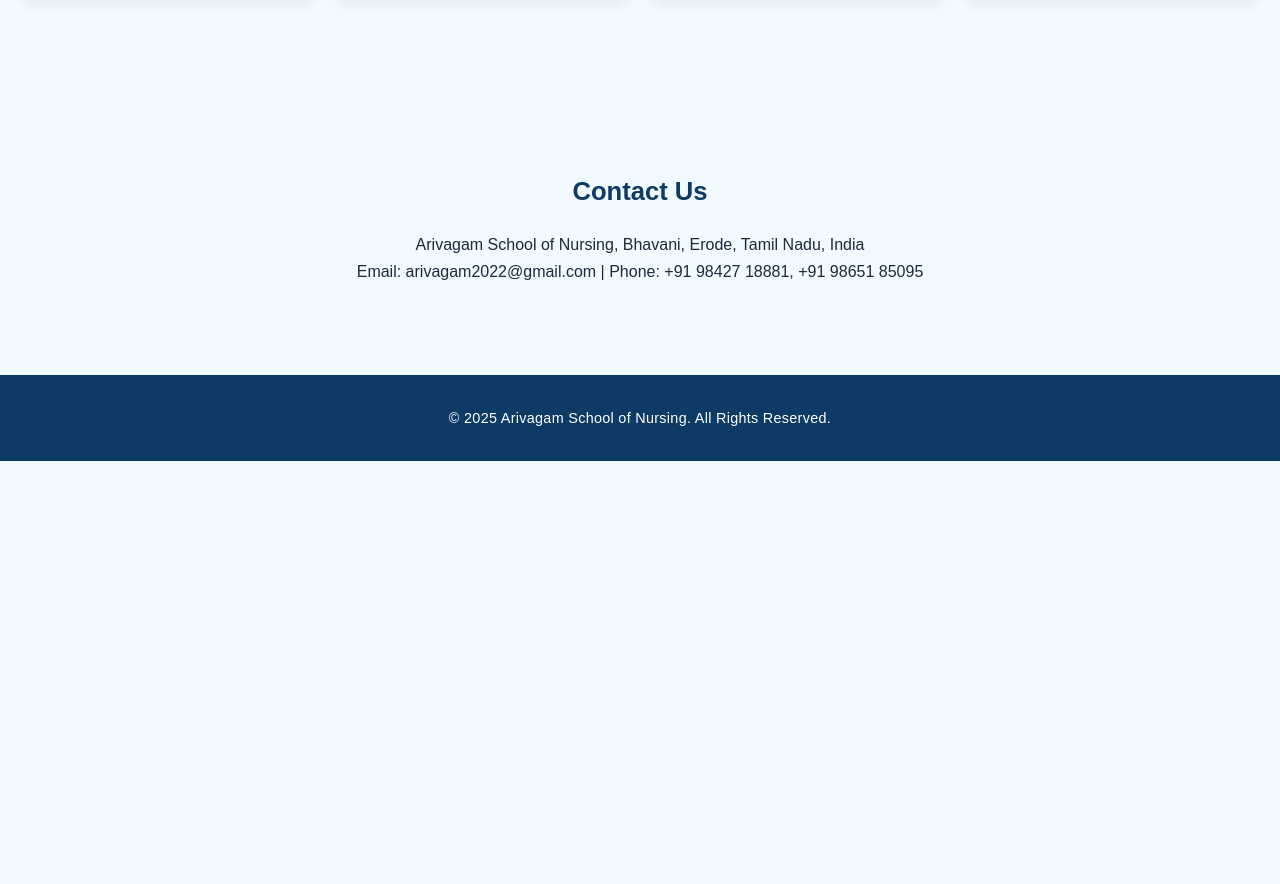
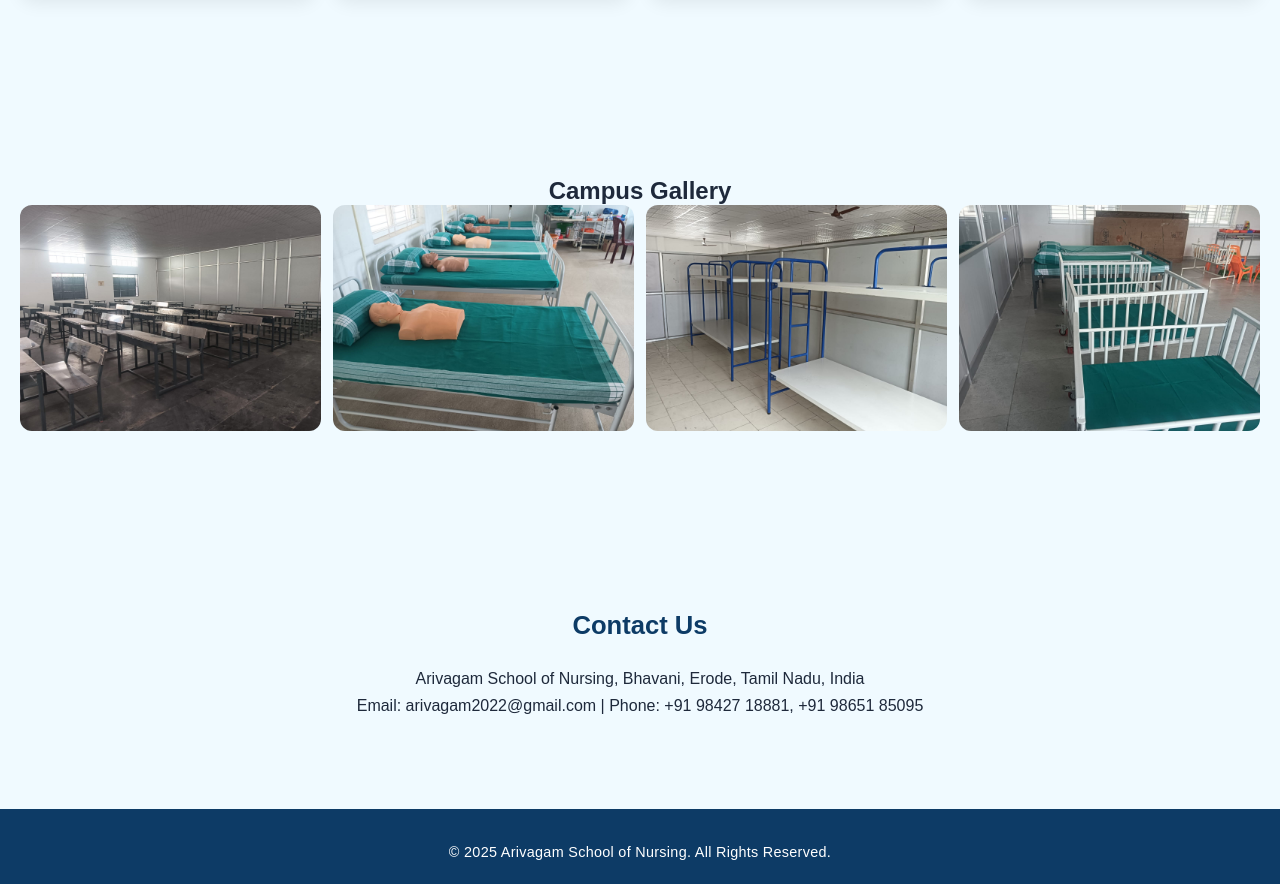
Before and after one commit to SuriyaPrakash-sp/Project1, a plain HTML site: page index.html in a window 1280 px wide. Shown: the part 1827-2711 px from the top of the page. Before the commit the page ends 2288 px from the top, so only its background shows below. Drawn offline with Linux system fonts and the light colour scheme.

Commit message:
updated gallery

```diff
--- a/index.html
+++ b/index.html
@@ -75,6 +75,16 @@
     </div>
   </section>
 
+<section class="gallery">
+  <h2>Campus Gallery</h2>
+  <div class="gallery-grid">
+    <img src="images/a.jpeg">
+    <img src="images/b.jpeg">
+    <img src="images/c.jpeg">
+    <img src="images/d.jpeg">
+  </div>
+</section>
+
   <!-- CONTACT SECTION -->
   <section id="contact">
     <h3>Contact Us</h3>
--- a/style.css
+++ b/style.css
@@ -70,6 +70,18 @@
 
 nav ul li a:hover {
   color: var(--highlight);
+}
+
+.gallery-grid {
+  display: grid;
+  grid-template-columns: repeat(auto-fit, minmax(140px, 1fr));
+  gap: 12px;
+}
+
+.gallery-grid img {
+  width: 100%;
+  border-radius: 12px;
+  object-fit: cover;
 }
 
 /* --------- HERO --------- */
```
Also changed, not shown: images/d.jpeg (added).
